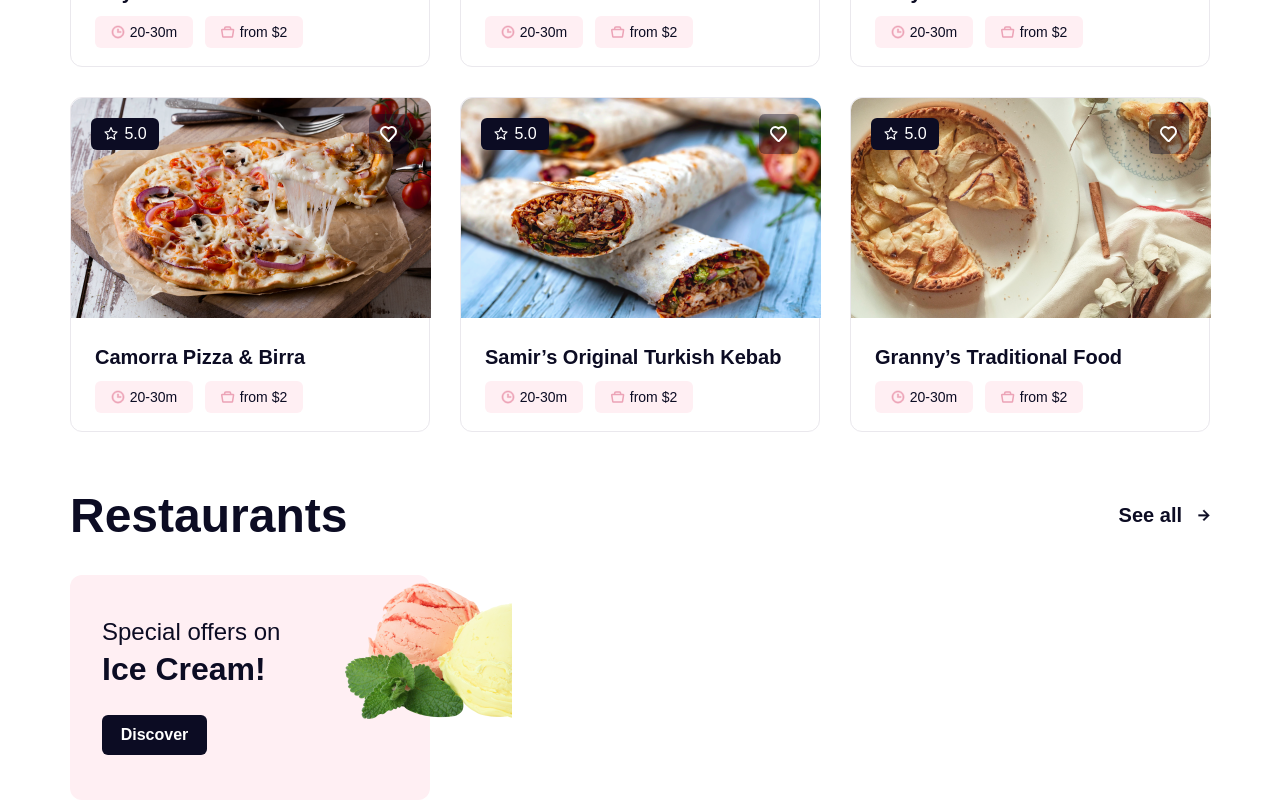
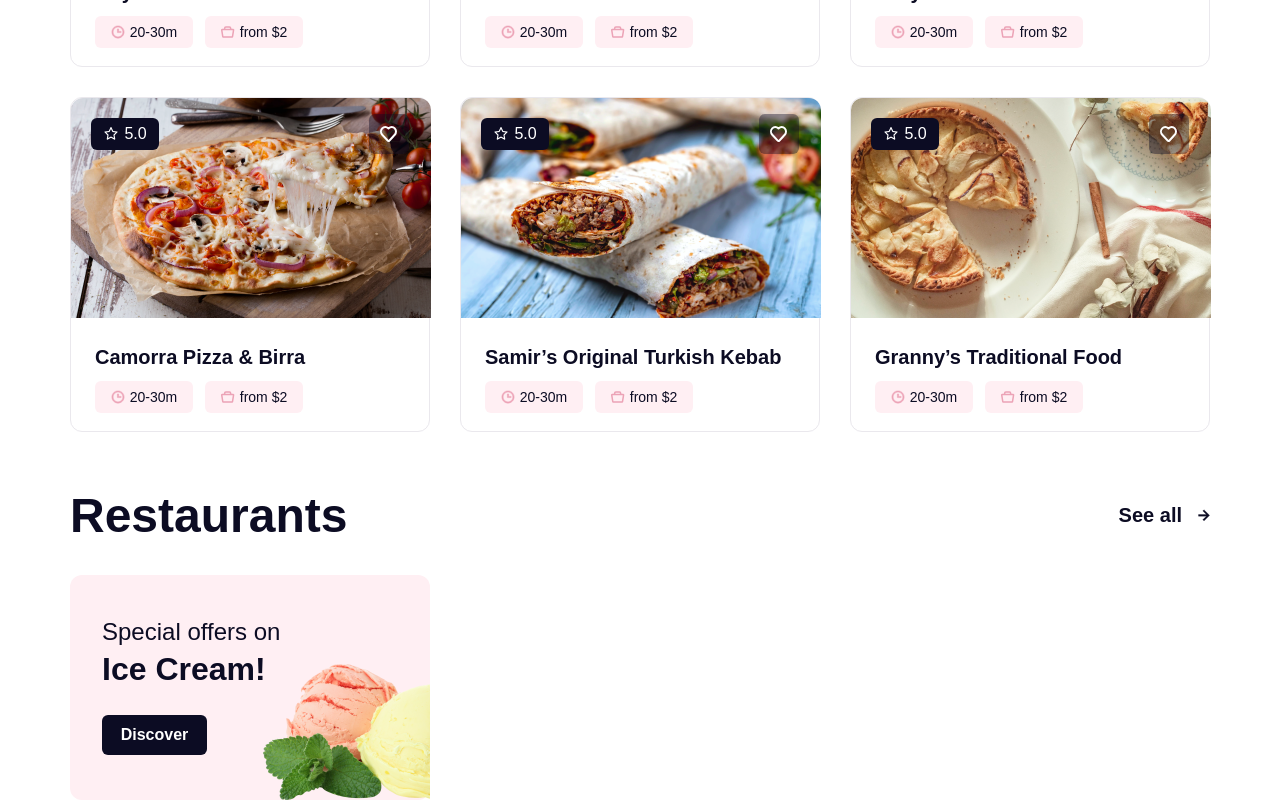
Before and after one commit to komilovmDev/Restaran, a React (Create React App) app in the folder client/: page / in a window 1280 px wide. Shown: the part 1167-1967 px from the top of the page. Built offline with nearby package versions, Linux system fonts and the light colour scheme.

Commit message:
shopp style end

```diff
--- a/client/src/style.css
+++ b/client/src/style.css
@@ -382,5 +382,11 @@ main {
 
 
 .shopImg {
+    position: relative;
+}
 
+.shopImg img {
+    position: absolute;
+    right: -85px;
+    bottom: 0;
 }
```
